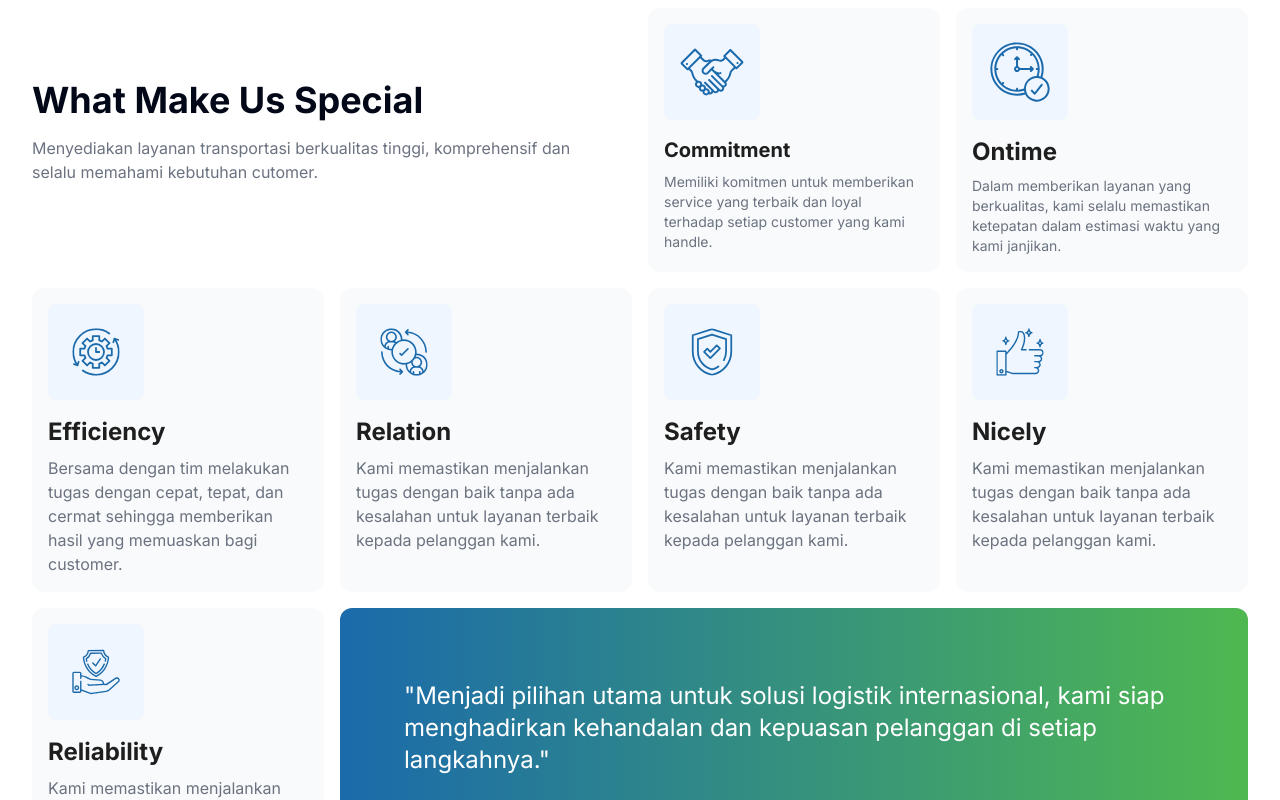
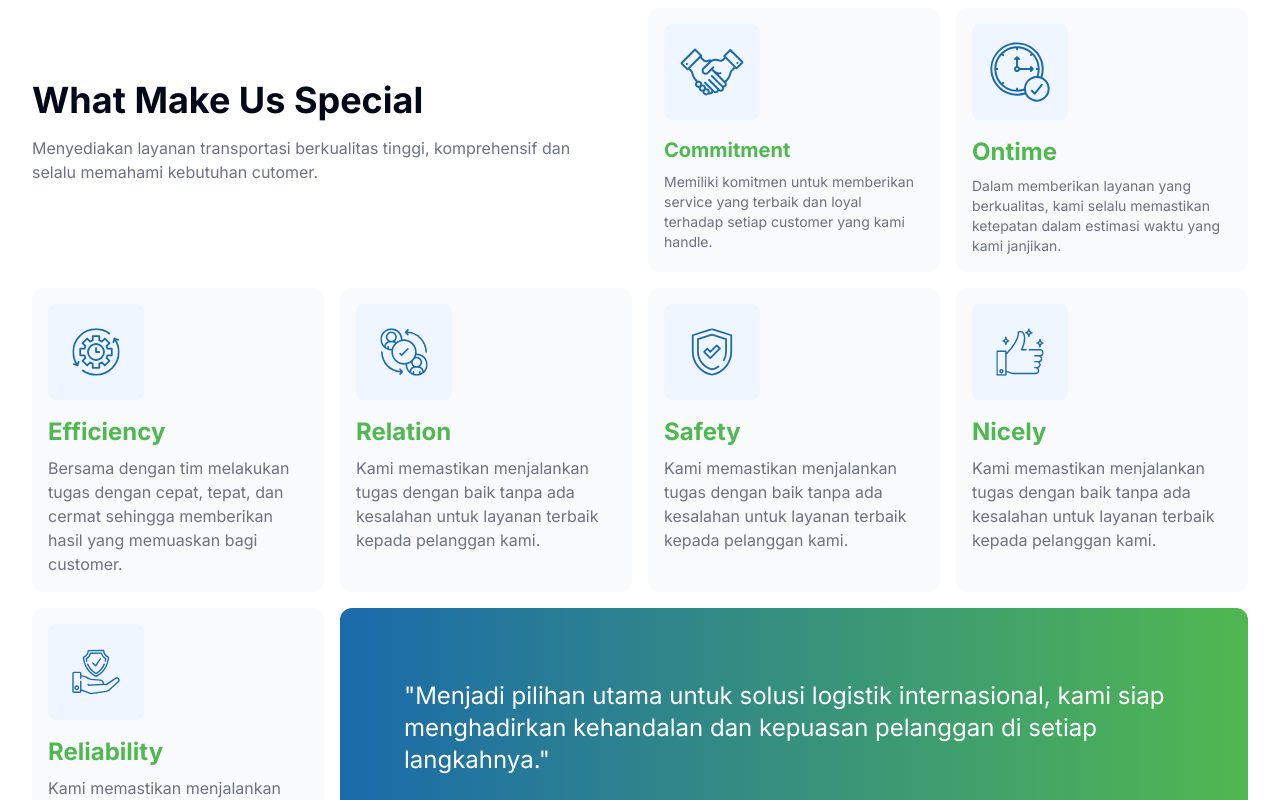
Before and after one commit to Fantocaa/aml-nextjs, a Next.js app: page / in a window 1280 px wide. Shown: the part 920-1720 px from the top of the page. Built offline with nearby package versions, Linux system fonts and the light colour scheme.

Commit message:
Update 0.2.3

```diff
--- a/components/about/aboutmain.tsx
+++ b/components/about/aboutmain.tsx
@@ -33,11 +33,15 @@ export default function AboutMain() {
 
               <Tabs defaultValue="account" className="w-full mt-8">
                 <TabsList>
-                  <TabsTrigger value="account">Our Vision</TabsTrigger>
-                  <TabsTrigger value="password">Our Mission</TabsTrigger>
+                  <TabsTrigger value="account" className="text-2xl py-4">
+                    Our Vision
+                  </TabsTrigger>
+                  <TabsTrigger value="password" className="text-2xl py-4">
+                    Our Mission
+                  </TabsTrigger>
                 </TabsList>
-                <TabsContent value="account">
-                  <h1 className="font-semibold text-2xl py-4">Our Vision</h1>
+                <TabsContent value="account" className="pt-4">
+                  {/* <h1 className="font-semibold text-2xl py-4">Our Vision</h1> */}
                   Menjadi Perusahaan Logistik Export dan Import terbaik yang
                   terkemuka, terpercaya, dan handal dengan mengutamakan
                   kepercayaan dan kepuasan Customer.
@@ -52,8 +56,8 @@ export default function AboutMain() {
                   pelanggan.
                 </TabsContent>
                 <TabsContent value="password">
-                  <h1 className="font-semibold text-2xl py-4">Our Mission</h1>
-                  <ul className="list-disc ml-5 pb-[120px]">
+                  {/* <h1 className="font-semibold text-2xl py-4">Our Mission</h1> */}
+                  <ul className="list-disc ml-5 pb-[120px] pt-4">
                     <li>
                       Memberikan Pelayanan yang Kompetitif, Berkualitas, dan
                       Aman.
--- a/components/footer.tsx
+++ b/components/footer.tsx
@@ -27,7 +27,7 @@ const Footer = () => {
               </p>
 
               <ul className="mt-4 md:mt-8 flex justify-center gap-6 sm:justify-start md:gap-8">
-                <li>
+                {/* <li>
                   <a
                     href="#"
                     rel="noreferrer"
@@ -48,11 +48,11 @@ const Footer = () => {
                       />
                     </svg>
                   </a>
-                </li>
+                </li> */}
 
                 <li>
-                  <a
-                    href="#"
+                  <Link
+                    href="https://www.instagram.com/pintindonesialogistik?igsh=MWtyMDRvZWFyMGNqdg=="
                     rel="noreferrer"
                     target="_blank"
                     className="text-white transition hover:text-white/75"
@@ -70,6 +70,22 @@ const Footer = () => {
                         clipRule="evenodd"
                       />
                     </svg>
+                  </Link>
+                </li>
+                <li>
+                  <a
+                    href="#"
+                    rel="noreferrer"
+                    target="_blank"
+                    className="text-white transition hover:text-white/75"
+                  >
+                    <span className="sr-only">LinkedIn</span>
+                    <Image
+                      src="/icon/linkedin.svg"
+                      alt=""
+                      width={22}
+                      height={22}
+                    />
                   </a>
                 </li>
 
@@ -141,7 +157,7 @@ const Footer = () => {
             </div>
 
             <div className="grid grid-cols-2 gap-8 sm:grid-cols-2 md:grid-cols-3 lg:col-span-3">
-              <div className="text-left sm:text-left">
+              <div className="text-left sm:text-left col-start-2">
                 <p className="text-lg font-medium text-gray-200">
                   Our Services
                 </p>
@@ -214,7 +230,7 @@ const Footer = () => {
                 </ul>
               </div>
 
-              <div className="text-left md:text-center sm:text-left col-span-2 flex flex-col">
+              {/* <div className="text-left md:text-center sm:text-left col-span-2 flex flex-col">
                 <p className="text-lg font-medium text-gray-200">Contact Us</p>
 
                 <ul className="mt-4 md:mt-8 space-y-4 text-sm">
@@ -292,12 +308,12 @@ const Footer = () => {
                     </address>
                   </li>
                 </ul>
-              </div>
+              </div> */}
             </div>
           </div>
 
           <div className="mt-12 border-t border-gray-100 pt-6">
-            <div className="text-center sm:flex sm:justify-between sm:text-left">
+            <div className="text-center">
               {/* <p className="text-sm text-gray-500">
                 <span className="block sm:inline">All rights reserved.</span>
 
--- a/components/navbar.tsx
+++ b/components/navbar.tsx
@@ -161,7 +161,7 @@ const Navbar = () => {
 
               <div className="md:flex items-center gap-4 hidden">
                 <div className="sm:flex sm:gap-4">
-                  <Link href="https://wa.link/qnedf4" target="_blank">
+                  <Link href="https://wa.link/j9utdx" target="_blank">
                     <Button
                       variant="secondary"
                       className="bg-greenaml-100 hover:bg-greenaml-200"
@@ -288,7 +288,7 @@ const Navbar = () => {
           </motion.div>
         </>
       )}
-      <Link href="https://wa.link/qnedf4" target="_blank" className="md:hidden">
+      <Link href="https://wa.link/j9utdx" target="_blank" className="md:hidden">
         <Button className="fixed z-50 bottom-10 right-4 rounded-full py-8 bg-green-500 shadow-xl hover:bg-green-300">
           {/* <Button variant="secondary"> */}
           <Image
--- a/components/ui/tabs.tsx
+++ b/components/ui/tabs.tsx
@@ -14,7 +14,7 @@ const TabsList = React.forwardRef<
   <TabsPrimitive.List
     ref={ref}
     className={cn(
-      "inline-flex h-10 items-center justify-center rounded-md bg-blue-50 p-1 text-muted-foreground w-full",
+      "inline-flex h-10 items-center justify-center rounded-md bg-blue-50 p-1 text-muted-foreground w-full py-12 px-4",
       className
     )}
     {...props}
--- a/components/whychooseus/whychooseus.tsx
+++ b/components/whychooseus/whychooseus.tsx
@@ -31,7 +31,7 @@ const WhyChooseUs = () => {
             </span>
 
             <div>
-              <h2 className=" font-bold text-darkpint text-xl 2xl:text-2xl">
+              <h2 className=" font-bold text-greenaml-500 text-xl 2xl:text-2xl">
                 Commitment
               </h2>
               <p className="mt-2 text-gray-500 text-sm 2xl:text-base">
@@ -52,7 +52,7 @@ const WhyChooseUs = () => {
               />
             </span>
             <div>
-              <h2 className=" font-bold text-darkpint text-2xl">Ontime</h2>
+              <h2 className=" font-bold text-greenaml-500 text-2xl">Ontime</h2>
               <p className="mt-2 text-gray-500 text-sm 2xl:text-base">
                 Dalam memberikan layanan yang berkualitas, kami selalu
                 memastikan ketepatan dalam estimasi waktu yang kami janjikan.
@@ -72,7 +72,9 @@ const WhyChooseUs = () => {
             </span>
 
             <div>
-              <h2 className=" font-bold text-darkpint text-2xl">Efficiency</h2>
+              <h2 className=" font-bold text-greenaml-500 text-2xl">
+                Efficiency
+              </h2>
               <p className="mt-2 text-gray-500">
                 Bersama dengan tim melakukan tugas dengan cepat, tepat, dan
                 cermat sehingga memberikan hasil yang memuaskan bagi customer.
@@ -92,7 +94,9 @@ const WhyChooseUs = () => {
             </span>
 
             <div>
-              <h2 className=" font-bold text-darkpint text-2xl">Relation</h2>
+              <h2 className=" font-bold text-greenaml-500 text-2xl">
+                Relation
+              </h2>
 
               <p className="mt-2 text-gray-500">
                 Kami memastikan menjalankan tugas dengan baik tanpa ada
@@ -112,7 +116,7 @@ const WhyChooseUs = () => {
             </span>
 
             <div>
-              <h2 className=" font-bold text-darkpint text-2xl">Safety</h2>
+              <h2 className=" font-bold text-greenaml-500 text-2xl">Safety</h2>
 
               <p className="mt-2 text-gray-500">
                 Kami memastikan menjalankan tugas dengan baik tanpa ada
@@ -132,7 +136,7 @@ const WhyChooseUs = () => {
             </span>
 
             <div>
-              <h2 className=" font-bold text-darkpint text-2xl">Nicely</h2>
+              <h2 className=" font-bold text-greenaml-500 text-2xl">Nicely</h2>
 
               <p className="mt-2 text-gray-500">
                 Kami memastikan menjalankan tugas dengan baik tanpa ada
@@ -151,7 +155,9 @@ const WhyChooseUs = () => {
               />
             </span>
             <div>
-              <h2 className=" font-bold text-darkpint text-2xl">Reliability</h2>
+              <h2 className=" font-bold text-greenaml-500 text-2xl">
+                Reliability
+              </h2>
 
               <p className="mt-2 text-gray-500">
                 Kami memastikan menjalankan tugas dengan baik tanpa ada
```
Also changed, not shown: public/icon/linkedin.svg (added).
